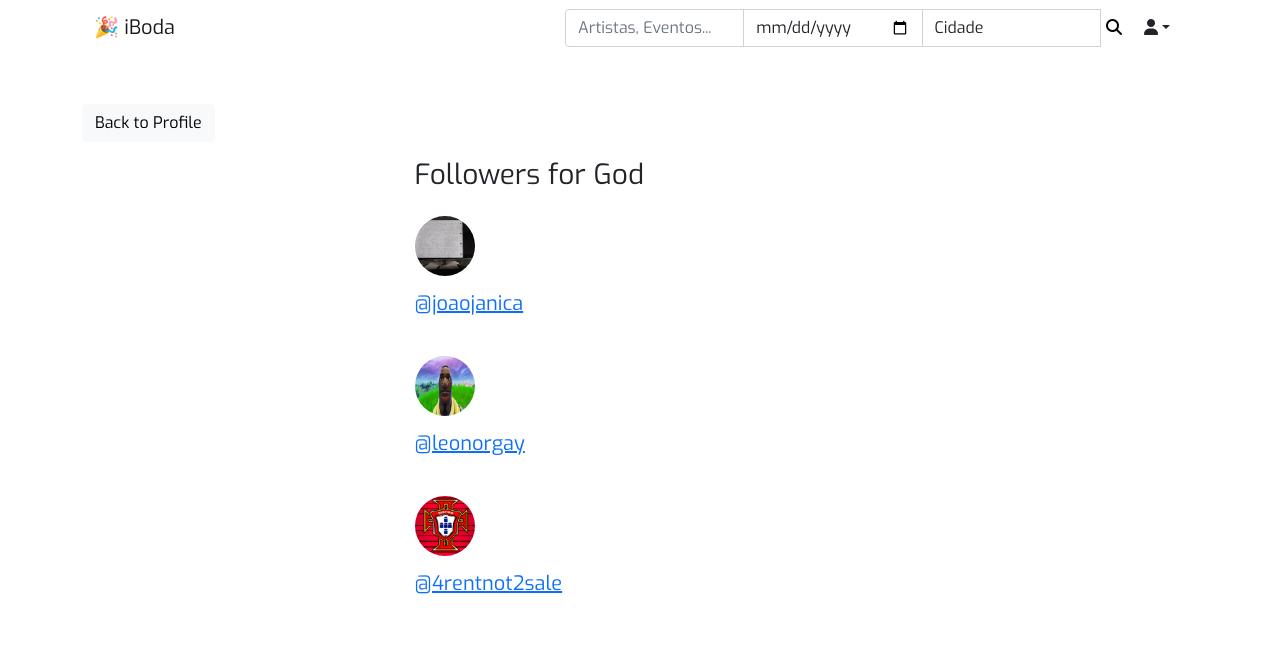
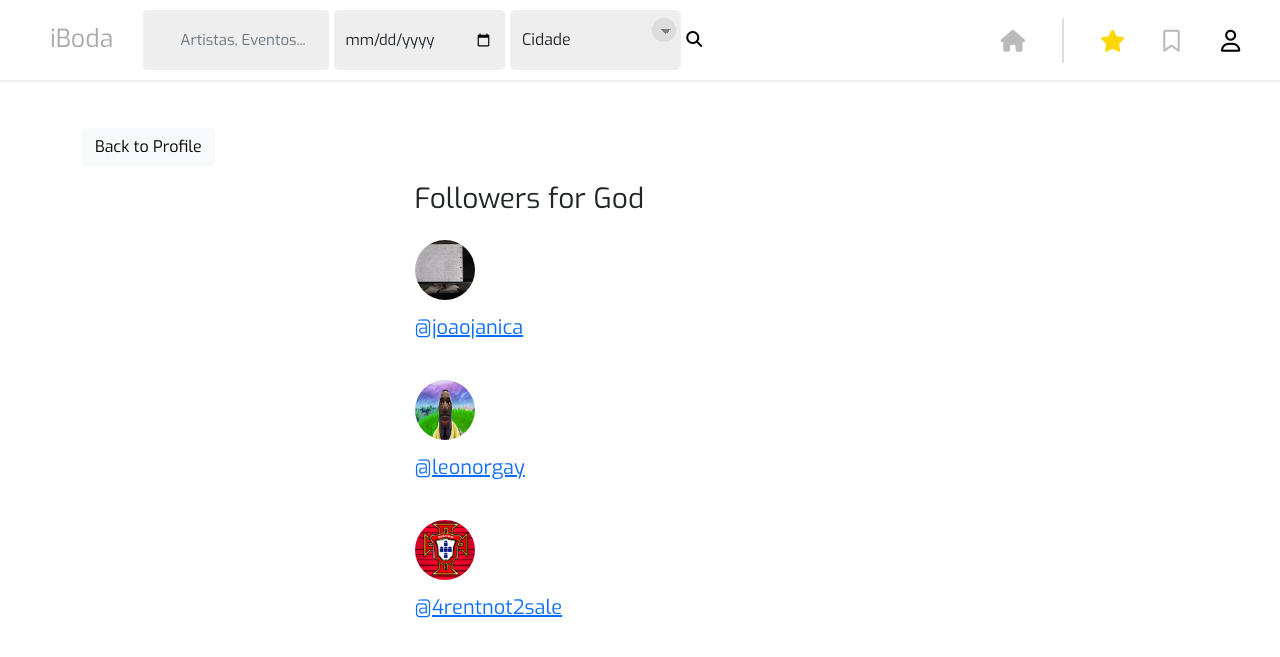
Before and after one commit to fibonacci555/iBoda, a Django app: page /social/profile/2/followers/ in a window 1280 px wide. Shown: the top 657 px of the page. Run offline with Django 3.2, Linux system fonts and the light colour scheme; a user stored in the database is signed in; data comes from the database, SQL or seed files in the repository; some libraries are stand-ins or nearby versions.

Commit message:
CSS NAVBAR

```diff
--- a/landing/templates/landing/navbar.html
+++ b/landing/templates/landing/navbar.html
@@ -1,26 +1,21 @@
-<div class="container">
-<nav class="navbar navbar-expand-lg navbar-light">
-  <div class="container-fluid">
-    <button class="navbar-toggler" type="button" data-bs-toggle="collapse" data-bs-target="#navbarTogglerDemo03" aria-controls="navbarTogglerDemo03" aria-expanded="false" aria-label="Toggle navigation">
-      <span class="navbar-toggler-icon"></span>
-    </button>
-    <a class="navbar-brand"
-    {% if user.is_authenticated %}
-    href="{% url 'post-list' %}"
-    {% else %}
-    href="{% url 'index' %}"
-    {% endif %}
+{% load static %}
 
-    > 🎉 iBoda</a>
-    <div class="collapse navbar-collapse" id="navbarTogglerDemo03">
-      <ul class="navbar-nav me-auto mb-2 mb-lg-0 ">
-      </ul>
-      <form class="d-flex" method="GET" action="{% url 'all-search' %}">
-        <div class="input-group">
-          <input  class="form-control" placeholder="Artistas, Eventos..." aria-label="Username" aria-describedby="basic-addon1" type="text" name="words" value="{{ request.GET.words }}">
-          <input  class="form-control" placeholder="Data" aria-label="Username" aria-describedby="basic-addon1" type="date" name="date" value="{{ request.GET.date }}">
-          <!--<input type="text" class="form-control" placeholder="Local" aria-label="Username" aria-describedby="basic-addon1" name="city" value="{{ request.GET.city }}">-->
-          <select name="city" type="local" class="form-control" placeholder="Local" aria-describedby="basic-addon1" name="city" value="{{ request.GET.city }}">
+<link href="{% static 'navbar.css' %}" rel="stylesheet">
+
+<script src="https://kit.fontawesome.com/9765a82189.js" crossorigin="anonymous"></script>
+
+
+
+
+<nav class="site" >
+    <span class="header"></span> <a href="/social/" style="text-decoration:none"><h2>iBoda</h2></a>
+    <div id="search">
+        <form class="d-flex" method="GET" action="{% url 'all-search' %}" style="">
+        <div class="input-group" >
+          <input  style=" "class="form-control" placeholder="Artistas, Eventos..." aria-label="Username" aria-describedby="basic-addon1" type="text" name="words" value="{{ request.GET.words }}">
+          <input style="margin-left:5px; border-radius: 5px" class="form-control" placeholder="Data" aria-label="Username" aria-describedby="basic-addon1" type="date" name="date" value="{{ request.GET.date }}">
+
+          <select style="margin-left:5px; background-color: rgb(238,238,238);border:none; border-radius:5px" id="post-input-dropdown-nav" name="city" type="local" class="form-control" placeholder="Local" aria-describedby="basic-addon1" name="city" value="{{ request.GET.city }}">
             <option value="">Cidade</option>
             <option value="Alcobaça">Alcobaça</option>
             <option value="Almada">Almada</option>
@@ -73,17 +68,16 @@
           <button class="remove-default-btn" type="submit"><i class="fas fa-search"></i></button>
         </div>
       </form>
-      {% if user.is_authenticated %}
-      <div class="nav-item dropdown">
-        <a class="nav-link dropdown-toggle text-dark" data-bs-toggle="dropdown" role="buton" aria-expanded="false"><i class="fas fa-user"></i></a>
-        <ul class="dropdown-menu">
-          <li><a class="dropdown-item" href="{% url 'profile' request.user.profile.pk %}">Profile</a></li>
-          <li><a class="dropdown-item" href="{% url 'account_logout' %}">Sign Out</a></li>
-        </ul>
-      </div>
+    </div>
+    {% if user.is_authenticated %}
+    <div>
+      <a href="/social/"><i class="fas fa-home"></i></a>
 
-      {% endif %}
+      <span id="span-nav"></span>
+      <a href="/social/go-posts"><i style="color:gold" class="fas fa-star"></i></a>
+      <a href="/social/saved-posts"><i class="fa fa-bookmark-o"></i></a>
+      <a href="{% url 'profile' request.user.profile.pk %}"><i class="fa fa-user-o"></i></a>
+
     </div>
-  </div>
+    {% endif %}
 </nav>
-</div>
--- a/social/templates/social/post_list.html
+++ b/social/templates/social/post_list.html
@@ -83,7 +83,7 @@
                       </select>
                     </label>
 
-                    <label id="post-label" id="post-input~post-input-dropdown">
+                    <label id="post-label" id="post-input-dropdown">
                         <p><strong>Selecione um grupo de idades do público alvo: </strong></p>
                       <select name="age" placeholder="Idade do Público Alvo"  id="post-input-dropdown">
                         <option value="Todas as idades">Todas as idades</option>
--- /dev/null
+++ b/static/navbar.css
@@ -0,0 +1,261 @@
+
+
+
+
+nav {
+   width: 100%;
+   top: 0;
+  display: -webkit-box;
+  display: -ms-flexbox;
+  display: flex;
+   position: flex;
+  -webkit-box-sizing: border-box;
+          box-sizing: border-box;
+   -webkit-box-shadow: 1px 1px 1px 1px #eee;
+           box-shadow: 1px 1px 1px 1px #eee;
+}
+
+.site {
+  -webkit-box-orient: horizontal;
+  -webkit-box-direction: normal;
+      -ms-flex-direction: row;
+          flex-direction: row;
+  height: 80px;
+  padding: 20px;
+  background: #fff;
+  -ms-flex-pack: distribute;
+      justify-content: space-around;
+  -webkit-box-align: center;
+      -ms-flex-align: center;
+          align-items: center;
+  -webkit-box-flex: 1;
+      -ms-flex: 1 1 auto;
+          flex: 1 1 auto;
+}
+nav img {
+   margin-left: -2px;
+   margin-top: -1px;
+   height: 60px;
+}
+
+nav h2 {
+   color: #aaa;
+   font-size: 25px;
+   margin-top: 5px;
+   margin-left: 10px;
+   margin-right: 20px;
+}
+
+.header {
+   margin-left: 20px;
+}
+#span-nav {
+   width: 2px;
+   height: 45px;
+   margin-left: 10px;
+   margin-right: 10px;
+   background: #ddd;
+}
+.site #search {
+ -webkit-box-flex: 9;
+     -ms-flex: 9;
+         flex: 3;
+ height: 60px;
+ margin: 10px;
+ -webkit-box-pack: start;
+     -ms-flex-pack: start;
+         justify-content: flex-start;
+}
+
+
+.site #search input{
+  -webkit-box-flex: 1;
+      -ms-flex-positive: 1;
+          flex-grow: 1;
+  font-size: 15px;
+  background: #eee;
+  border: none;
+}
+#search input[type="text"] {
+   padding-left: 26px;
+   border-radius: 4px;
+   -webkit-transition: 400ms ease-in-out;
+   -o-transition: 400ms ease-in-out;
+   transition: 400ms ease-in-out;
+}
+#search input[type="text"]:hover{
+   -webkit-box-shadow: 0 0 4px rgba(0, 0, 0, 0.4);
+           box-shadow: 0 0 4px rgba(0, 0, 0, 0.4);
+}
+#search input[type="text"]:focus{
+   color: #999;
+   background: #222;
+   -webkit-box-shadow: 0 0 4px rgba(0, 0, 0, 0.4);
+           box-shadow: 0 0 4px rgba(0, 0, 0, 0.4);
+}
+::-webkit-input-placeholder{
+   text-align: center;
+}
+
+input:focus::-webkit-input-placeholder {
+   font-weight: 900;
+   text-align: left;
+}
+
+.site div {
+  -webkit-box-flex: 1;
+      -ms-flex: 1;
+          flex: 1;
+  display: -webkit-box;
+  display: -ms-flexbox;
+  display: flex;
+  -webkit-box-orient: horizontal;
+  -webkit-box-direction: normal;
+      -ms-flex-flow: row;
+          flex-flow: row;
+  -ms-flex-pack: distribute;
+      justify-content: space-around;
+}
+
+.site div a {
+  color: #bbb;
+  width: 40px;
+  height: 40px;
+  padding: 7px;
+   text-align: center;
+   font-size: 22px;
+   -webkit-transition: 100ms ease-in-out;
+   -o-transition: 100ms ease-in-out;
+   transition: 100ms ease-in-out;
+}
+
+.site div a:hover {
+  font-size: 20px;
+   color: #000;
+}
+
+input:focus {
+  outline:0;
+}
+
+@media screen and (max-width: 768px){
+  .site  {
+    -webkit-box-orient: vertical;
+    -webkit-box-direction: normal;
+        -ms-flex-direction: column;
+            flex-direction: column;
+    -webkit-box-pack: fle-xstart;
+        -ms-flex-pack: fle-xstart;
+            justify-content: fle-xstart;
+               padding: 0px;
+               background: #fff;
+  -webkit-box-pack: justify;
+      -ms-flex-pack: justify;
+          justify-content: space-between;
+  -webkit-box-align: center;
+      -ms-flex-align: center;
+          align-items: center;
+  -webkit-box-flex: 1;
+      -ms-flex: 1 1 auto;
+          flex: 1 1 auto;
+  padding-top: 1.5em;
+   padding-bottom: 2.5em;
+  height: 200px;
+
+  }
+
+
+   .site > #search > input[type="text"] {
+      height: 50px;
+      width: 340px;
+      padding: 20px;
+      border-radius: 4px;
+}
+
+   span {
+      display: none;
+   }
+   h2 {
+      display: none;
+   }
+
+}
+
+
+/* ICONS  */
+
+.fa-user-o, .fa-shopping-bag {
+   color: #000;
+   font-weight: 900;
+}
+
+.fa-heart {
+   color: #fa3380;
+}
+
+
+/*  FOLLOW*/
+.Follow {     background:url("https://pbs.twimg.com/profile_images/959092900708544512/v4Db9QRv_bigger.jpg")no-repeat center / contain;
+   width: 50px;
+   height: 50px;
+   bottom: 9px;
+   right: 20px;
+   display:block;
+   position:fixed;
+   border-radius:50%;
+   z-index:999;
+   animation:  rotation 10s infinite linear;
+   }
+
+@-webkit-keyframes rotation {
+      from {
+            -webkit-transform: rotate(0deg);
+      }
+      to {
+            -webkit-transform: rotate(359deg);
+      }
+}
+
+
+#post-input-dropdown-nav{
+
+
+
+transition: 0.5s;
+  background-image:
+    linear-gradient(45deg, transparent 50%, gray 50%),
+    linear-gradient(135deg, gray 50%, transparent 50%),
+    radial-gradient(#ddd 70%, transparent 72%);
+  background-position:
+    calc(100% - 15px) calc(1em + 3px),
+    calc(100% - 10px) calc(1em + 3px),
+    calc(100% - .3em) 0.5em;
+  background-size:
+    5px 5px,
+    5px 5px,
+    1.5em 1.5em;
+  background-repeat: no-repeat;
+
+}
+
+#post-input-dropdown-nav:focus {
+  background-image:
+    linear-gradient(45deg, white 50%, transparent 50%),
+    linear-gradient(135deg, transparent 50%, white 50%),
+    radial-gradient(gray 70%, transparent 72%);
+  background-position:
+    calc(100% - 10px) 1em,
+    calc(100% - 15px) 1em,
+    calc(100% - .3em) 0.5em;
+  background-size:
+    5px 5px,
+    5px 5px,
+    1.5em 1.5em;
+  background-repeat: no-repeat;
+  border-color: green;
+  outline: 0;
+  box-shadow: inset 1px 1px 2px #BABECC, inset -1px -1px 2px #FFF;
+outline: none;
+}
+
+#post-input-dropdown-nav::after { content: "\25b6"; }
```
Also changed, not shown: static/style.css (line endings or trailing spaces).
